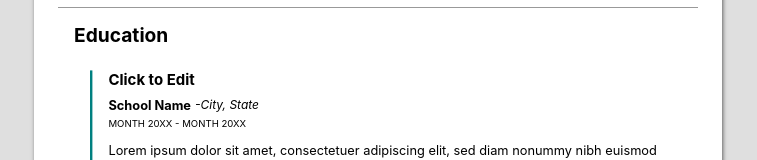
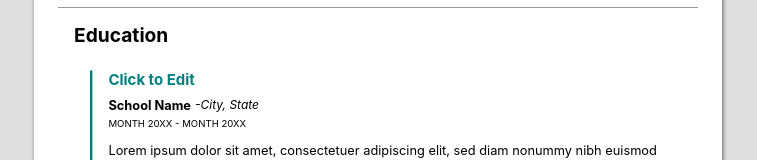
Before and after one commit to enPlace/react-inline-editable-cv, a React (Create React App) app: page / in a window 1280 px wide. Shown: the part 780-940 px from the top of the page, without its empty margins (294-1051 px from the left). Built offline with nearby package versions, Linux system fonts and the light colour scheme.

Commit message:
Change degree title color

```diff
--- a/src/index.css
+++ b/src/index.css
@@ -238,6 +238,9 @@ code {
   display: flex;
   align-items: center;
 }
+.degree{
+  color:teal;
+}
 .schoolCity {
   margin-left: 5px;
   font-size: 15px;
```
Also changed, not shown: package.json (+7 -2 lines), 1 other file (tests, documents, lock files or other folders).
